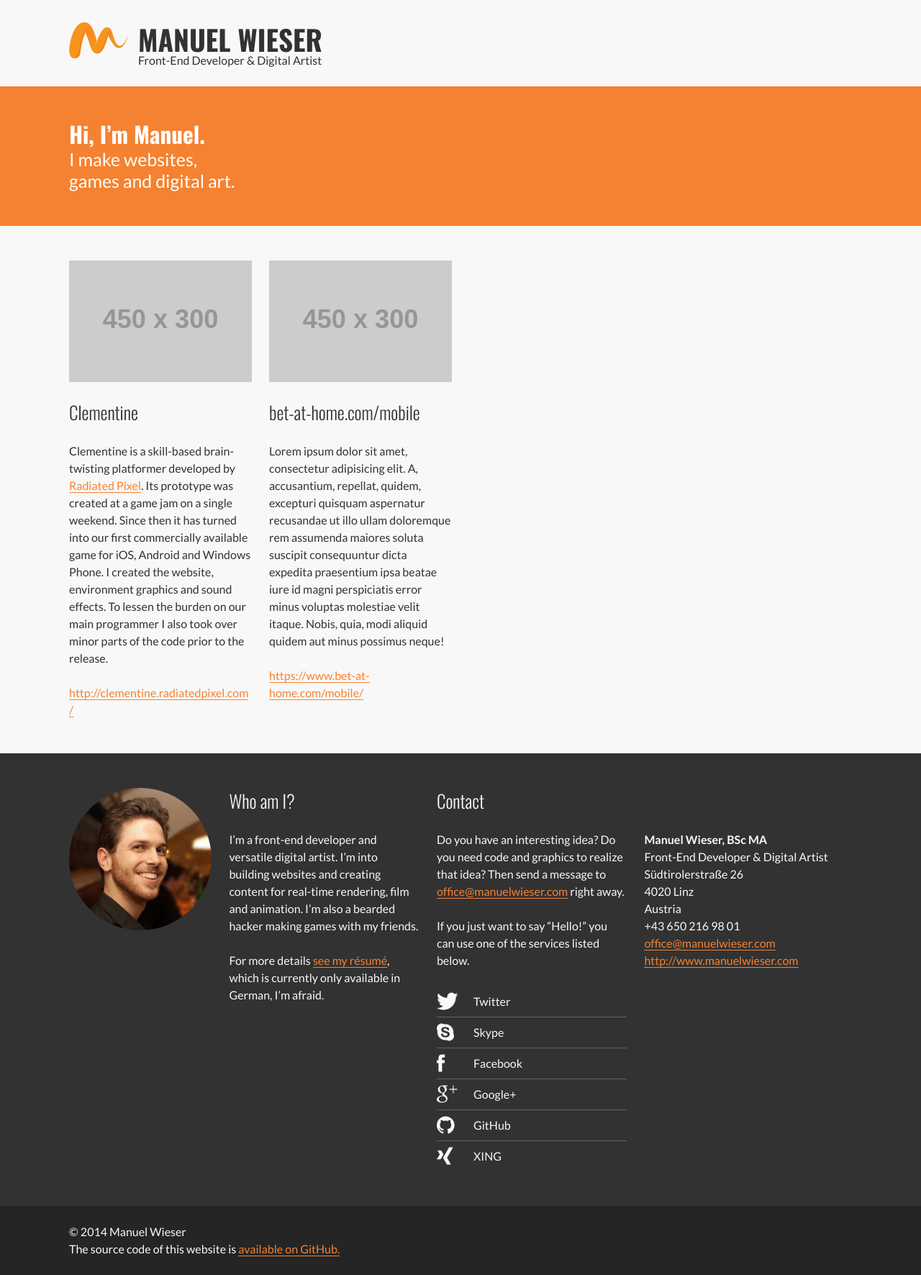
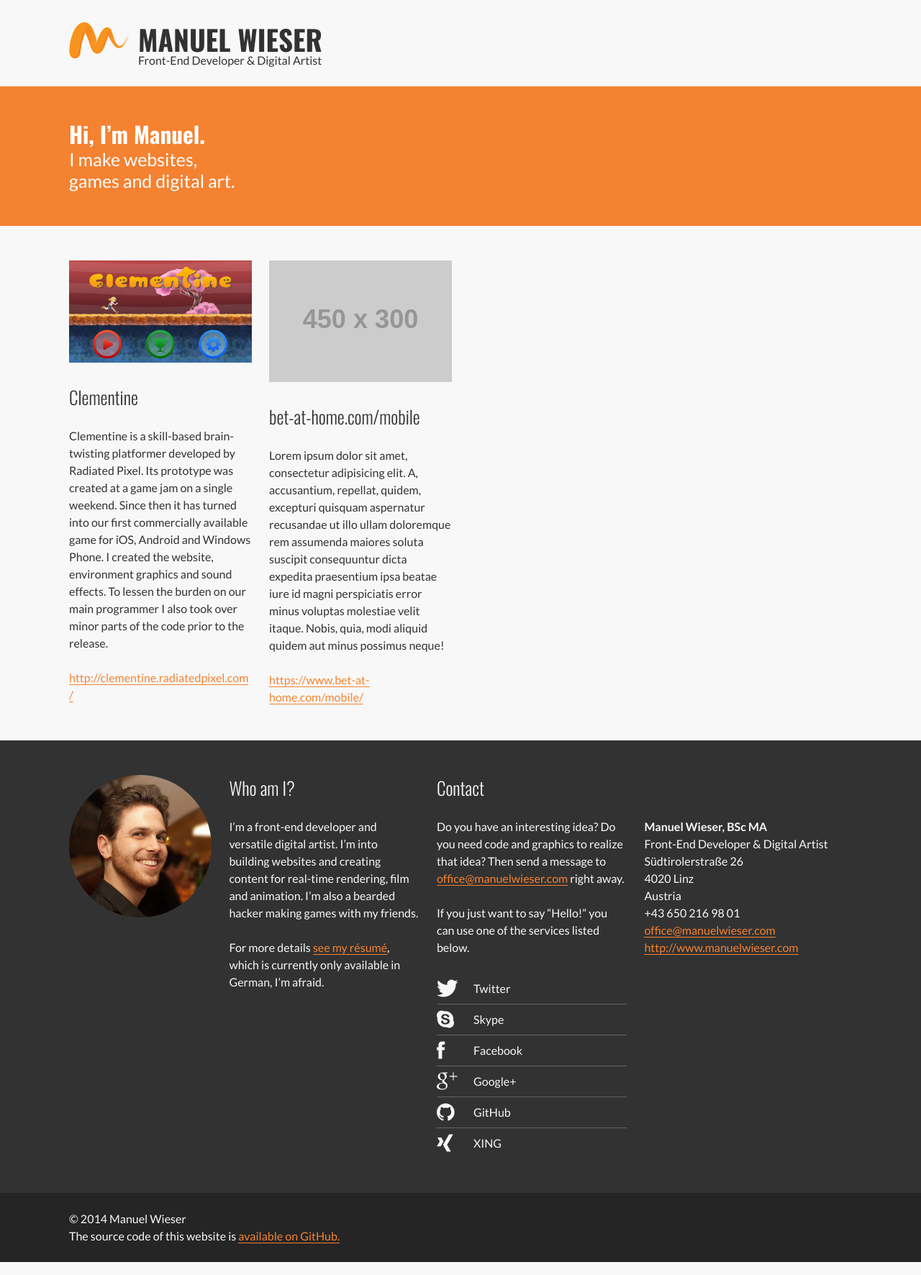
Before and after one commit to Lorti/2014, a Jekyll site: the page built from index.html, in a window 1280 px wide. Shown: the whole page at 72% size. Built offline with Jekyll 4.4.1, drawn with Linux system fonts in a browser that asks for light colours; nearby versions of some CDN libraries.

```diff
--- a/_posts/2014-04-01-bet-at-home-mobile.markdown
+++ b/_posts/2014-04-01-bet-at-home-mobile.markdown
@@ -5,7 +5,6 @@ date: 2014-01-31 12:00
 categories: Website
 
 article: false
-picture: "http://placehold.it/450x300"
 link: "https://www.bet-at-home.com/mobile/"
 ---
 
--- a/index.html
+++ b/index.html
@@ -21,15 +21,17 @@ description: I’m a front-end developer and versatile digital artist. I’m int
   <ul class="Grid Grid--gutter">
     {% for post in site.posts %}
       <li class="Grid-item Work smaller-u-sizeOneHalf medium-u-sizeOneThird large-u-sizeOneFourth larger-u-sizeOneFifth">
-        <img class="Work-thumbnail" src="{{ post.picture }}" alt="{{ post.title }}">
+        {% if post.picture %}
+          <img class="Work-thumbnail" src="{{ site.url }}/images/{{ post.picture }}" alt="{{ post.title }}">
+        {% else %}
+          <img class="Work-thumbnail" src="http://placehold.it/450x300" alt="{{ post.title }}">
+        {% endif %}
         <!-- <p class="Work-category">{{ post.categories }}</p> -->
         <h2 class="Work-title">{{ post.title }}</h2>
         <p class="Work-excerpt">{{ post.excerpt | remove: '<p>' | remove: '</p>' }}</p>
-
         {% if post.article %}
           <p><a href="{{ post.url }}">{{ post.url }}</a></p>
         {% endif %}
-
         {% if post.link %}
           <p><a href="{{ post.link }}">{{ post.link }}</a></p>
         {% endif %}
--- a/scss/components/_Work.scss
+++ b/scss/components/_Work.scss
@@ -21,7 +21,6 @@
 
 .Work-thumbnail {
   width: 100%;
-  display: block;
 }
 .Work-category {
   margin-top: 0;
```
Also changed, not shown: _posts/2014-04-01-clementine.markdown (+3 -5 lines), css/main.css, images/clementine.jpg (added), images/clementine.png (added).
